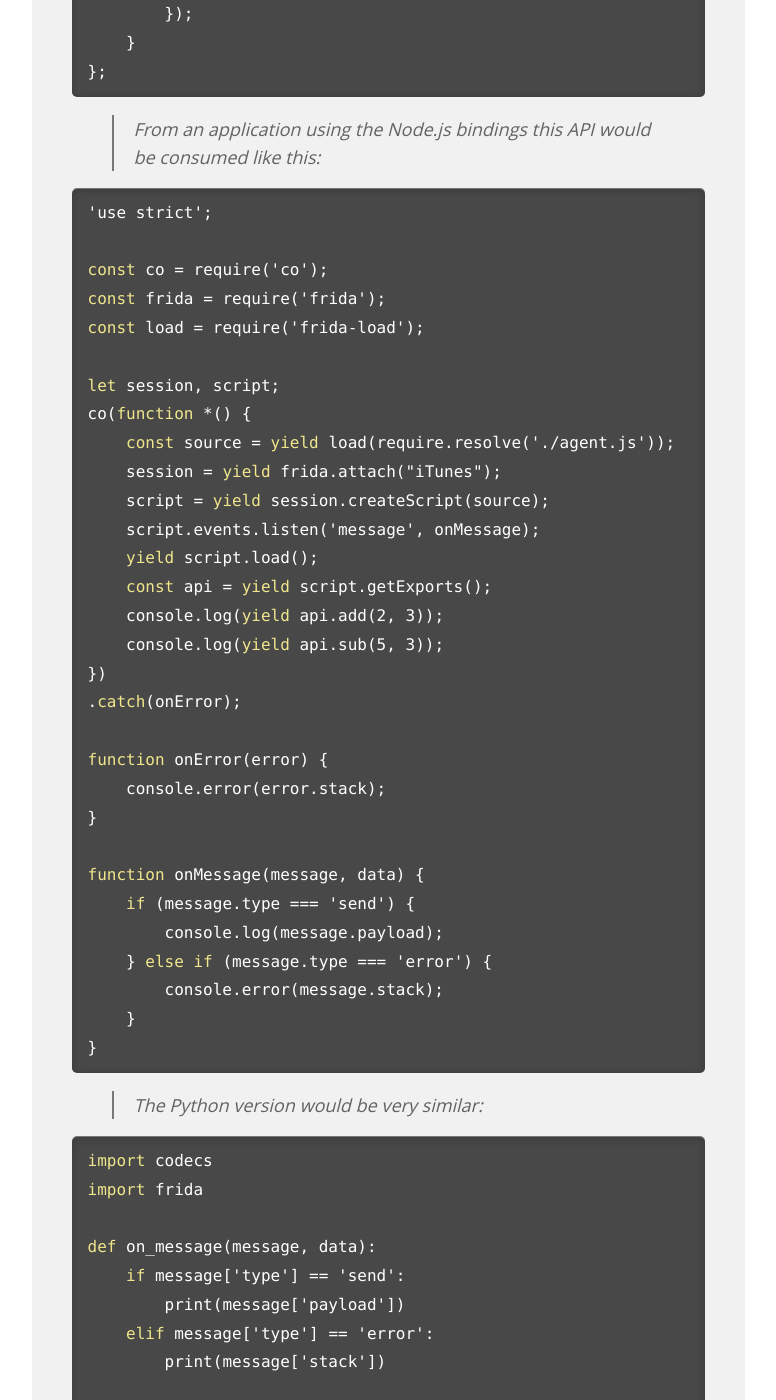
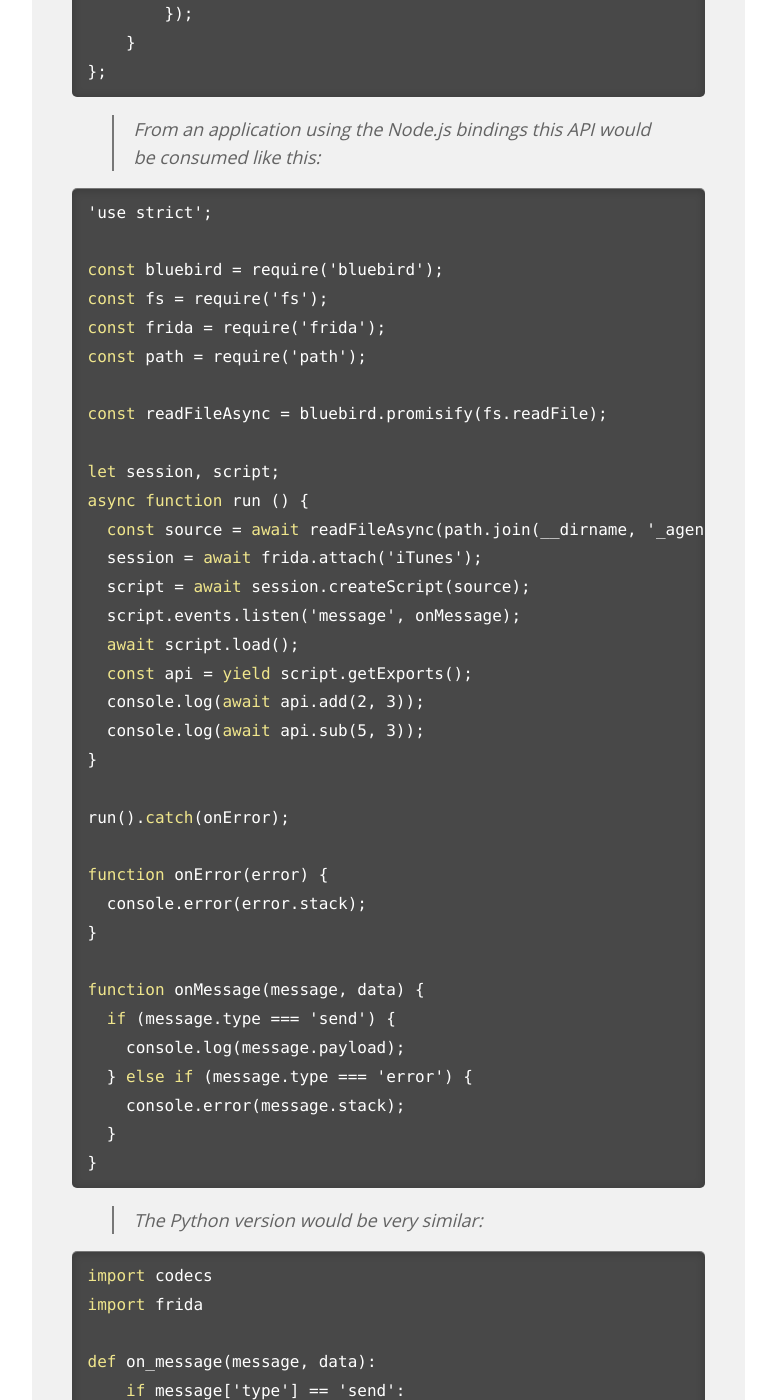
Before and after one commit to frida/frida-website, a Jekyll site: the page built from _docs/javascript-api.md, in a window 1280 px wide and 1400 px high, scrolled down 3618 px. Shown: the whole window, without its empty margins (364-1140 px from the left). Built offline with Jekyll 4.4.1, drawn with Linux system fonts in a browser that asks for light colours.

Commit message:
Update nodejs example (#97)
Use async/await and replace deprecated frida-load with fs.readFile().

```diff
--- a/_docs/javascript-api.md
+++ b/_docs/javascript-api.md
@@ -150,33 +150,37 @@ rpc.exports = {
 {% highlight js %}
 'use strict';
 
-const co = require('co');
+const bluebird = require('bluebird');
+const fs = require('fs');
 const frida = require('frida');
-const load = require('frida-load');
+const path = require('path');
+
+const readFileAsync = bluebird.promisify(fs.readFile);
 
 let session, script;
-co(function *() {
-    const source = yield load(require.resolve('./agent.js'));
-    session = yield frida.attach("iTunes");
-    script = yield session.createScript(source);
-    script.events.listen('message', onMessage);
-    yield script.load();
-    const api = yield script.getExports();
-    console.log(yield api.add(2, 3));
-    console.log(yield api.sub(5, 3));
-})
-.catch(onError);
+async function run () {
+  const source = await readFileAsync(path.join(__dirname, '_agent.js'), 'utf8');
+  session = await frida.attach('iTunes');
+  script = await session.createScript(source);
+  script.events.listen('message', onMessage);
+  await script.load();
+  const api = yield script.getExports();
+  console.log(await api.add(2, 3));
+  console.log(await api.sub(5, 3));
+}
+
+run().catch(onError);
 
 function onError(error) {
-    console.error(error.stack);
+  console.error(error.stack);
 }
 
 function onMessage(message, data) {
-    if (message.type === 'send') {
-        console.log(message.payload);
-    } else if (message.type === 'error') {
-        console.error(message.stack);
-    }
+  if (message.type === 'send') {
+    console.log(message.payload);
+  } else if (message.type === 'error') {
+    console.error(message.stack);
+  }
 }
 {% endhighlight %}
 
```
